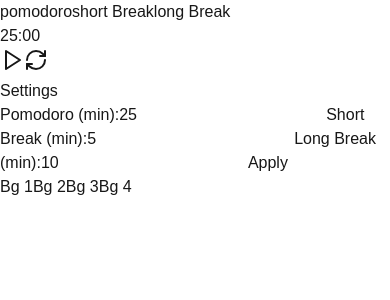
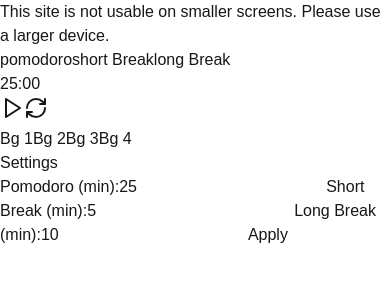
Before and after one commit to AD-Archer/Timewise, a Next.js app: page / in a window 390 px wide. Shown: the top 300 px of the page. Built offline with nearby package versions, Linux system fonts and the light colour scheme; grey boxes are pictures that could not be loaded.

Commit message:
Update layout

```diff
--- a/src/app/components/Timer.tsx
+++ b/src/app/components/Timer.tsx
@@ -43,20 +43,20 @@
   };
 
   return (
-    <div className="bg-blue-900 text-blue-100 shadow-lg rounded-lg p-6 max-w-md mx-auto">
+    <div className=" text-blue-100 shadow-lg rounded-lg p-6 max-w-md mx-auto">
       <div className="flex justify-center space-x-2 mb-4">
         {Object.keys(durations).map((mode) => (
           <button
             key={mode}
             onClick={() => setCurrentMode(mode as 'pomodoro' | 'shortBreak' | 'longBreak')}
-            className={`px-4 py-2 rounded ${currentMode === mode ? 'bg-blue-700' : 'bg-blue-500'} hover:opacity-80`}
+            className={`px-4 py-2 rounded ${currentMode === mode ? 'bg-pink-700' : 'bg-pink-500'} hover:opacity-80`}
           >
             {mode.replace(/([A-Z])/g, ' $1')}
           </button>
         ))}
       </div>
 
-      <div className="mt-4 text-center text-4xl font-bold text-blue-200 bg-blue-800 py-3 rounded">
+      <div className="mt-4 text-center text-4xl font-bold text-blue-200 bg-pink-400 py-3 rounded">
         {formatTime(timeLeft)}
       </div>
 
--- a/src/app/page.tsx
+++ b/src/app/page.tsx
@@ -1,9 +1,9 @@
-'use client'
+'use client';
 
 import Timer from "./components/Timer";
 import BackgroundSelector from "./components/Background";
 import Settings from "./components/Settings";
-import { useState } from "react";
+import { useState, useEffect } from "react";
 
 export default function Home() {
   const [durations, setDurations] = useState({
@@ -12,8 +12,32 @@
     longBreak: 10 * 60,
   });
 
+  const [showWarning, setShowWarning] = useState(false);
+
+  useEffect(() => {
+    const checkScreenSize = () => {
+      setShowWarning(window.innerWidth < 400); // Show warning if width is less than 400px
+    };
+
+    checkScreenSize(); // Run check on mount
+    window.addEventListener("resize", checkScreenSize);
+
+    return () => window.removeEventListener("resize", checkScreenSize);
+  }, []);
+
   return (
     <div className="relative min-h-screen">
+      {/* Small Screen Warning Popup */}
+      {showWarning && (
+        <div className="fixed inset-0 flex items-center justify-center text-white p-6">
+          <div className="p-6 rounded-lg shadow-lg text-center">
+            <p className="text-lg font-semibold">
+              This site is not usable on smaller screens. Please use a larger device.
+            </p>
+          </div>
+        </div>
+      )}
+
       {/* Timer Centered in the middle */}
       <div className="flex justify-center items-center h-[calc(100vh-8rem)]">
         <div className="w-full max-w-lg p-4">
@@ -21,14 +45,12 @@
         </div>
       </div>
 
+      {/* Background Selector below Settings and centered */}
+        <BackgroundSelector />
+
       {/* Settings below the Timer and centered on mobile */}
-      <div className="absolute w-full text-center sm:bottom-20 sm:w-full sm:text-center">
+      <div className="absolute w-full text-center sm:bottom-20">
         <Settings setDurations={setDurations} />
-      </div>
-
-      {/* Background Selector below Settings and centered */}
-      <div className="absolute w-full text-center sm:bottom-4 sm:-translate--1/2">
-        <BackgroundSelector />
       </div>
     </div>
   );
```
